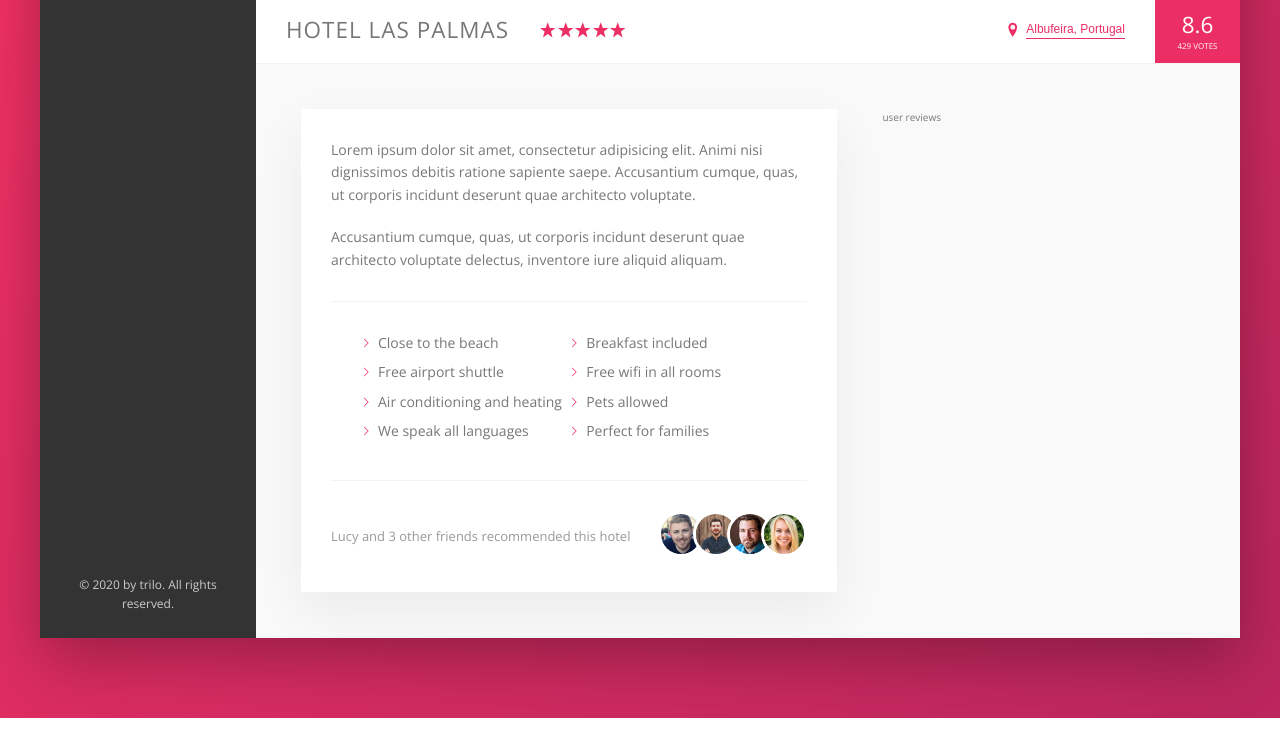
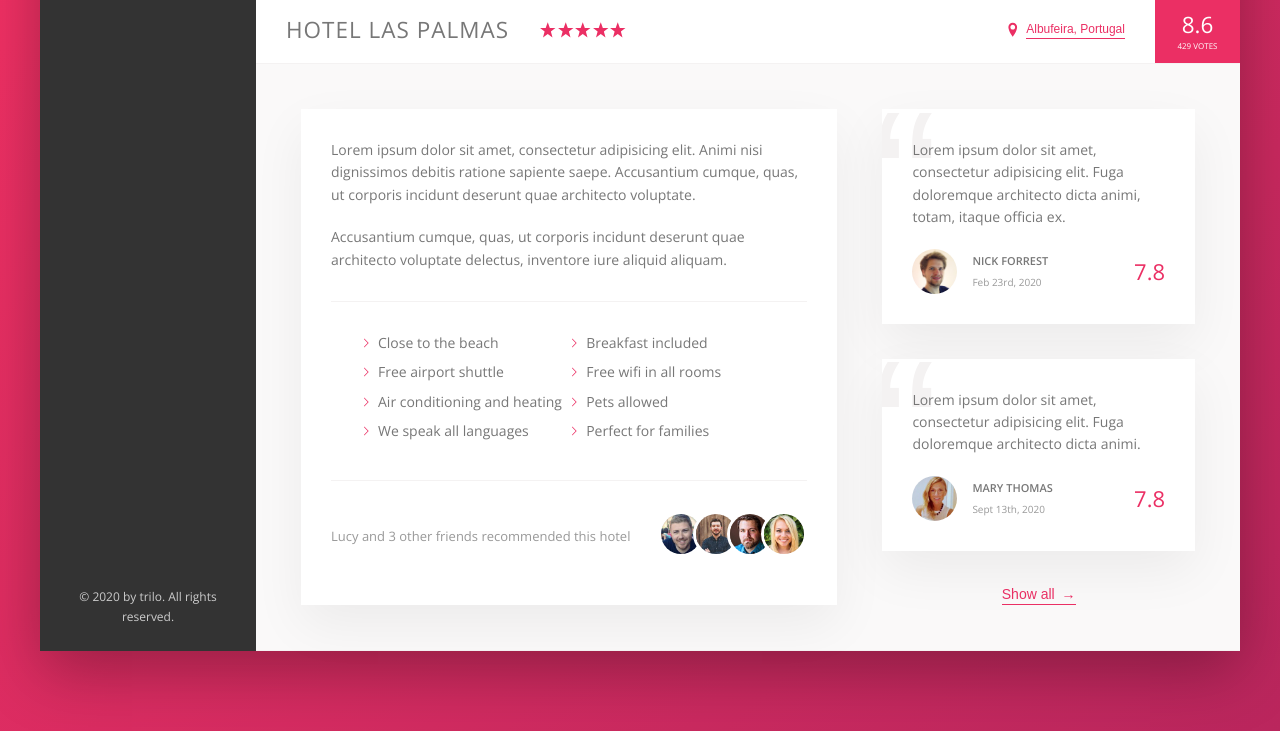
Before and after one commit to asinduvg/trillo, a website: page index.html in a window 1280 px wide. Shown: the part 538-1269 px from the top of the page. Drawn offline with nearby package versions, Linux system fonts and the light colour scheme.

Commit message:
user reviews section built

```diff
--- a/index.html
+++ b/index.html
@@ -194,7 +194,36 @@
                 </div>
               </div>
             </div>
-            <div class="user-reviews">user reviews</div>
+            <div class="user-reviews">
+              <figure class="review">
+                <blockquote class="review__text">
+                  Lorem ipsum dolor sit amet, consectetur adipisicing elit. Fuga
+                  doloremque architecto dicta animi, totam, itaque officia ex.
+                </blockquote>
+                <figcaption class="review__user">
+                  <img src="img/user.jpg" alt="user 1" class="review__photo" />
+                  <div class="review__user-box">
+                    <p class="review__user-name">Nick Forrest</p>
+                    <p class="review__user-date">Feb 23rd, 2020</p>
+                  </div>
+                  <div class="review__rating">7.8</div>
+                </figcaption>
+              </figure>
+              <figure class="review">
+                <blockquote class="review__text">
+                  Lorem ipsum dolor sit amet, consectetur adipisicing elit. Fuga doloremque architecto dicta animi.
+                </blockquote>
+                <figcaption class="review__user">
+                  <img src="img/user-2.jpg" alt="user 1" class="review__photo" />
+                  <div class="review__user-box">
+                    <p class="review__user-name">Mary Thomas</p>
+                    <p class="review__user-date">Sept 13th, 2020</p>
+                  </div>
+                  <div class="review__rating">7.8</div>
+                </figcaption>
+              </figure>
+              <button class="btn-inline">Show all <span>&rarr;</span></button>
+            </div>
           </div>
         </main>
       </div>
--- a/sass/_component.scss
+++ b/sass/_component.scss
@@ -272,8 +272,17 @@
   cursor: pointer;
   transition: all 0.2s;
 
+  & span {
+    margin-left: 0.3rem;
+    transition: margin-left 0.2s;
+  }
+
   &:hover {
     color: var(--color-grey-dark-1);
+
+    span {
+      margin-left: 0.8rem;
+    }
   }
 
   &:focus {
@@ -368,3 +377,66 @@
     }
   }
 }
+
+/////////////////////////////////////////////
+///// REVIEWS
+.review {
+  background-color: #fff;
+  box-shadow: var(--shadow-light);
+  padding: 3rem;
+  margin-bottom: 3.5rem;
+  position: relative;
+  overflow: hidden;
+
+  &__text {
+    margin-bottom: 2rem;
+    z-index: 10;
+    position: relative;
+  }
+
+  &__user {
+    display: flex;
+    align-items: center;
+  }
+
+  &__photo {
+    height: 4.5rem;
+    width: 4.5rem;
+    border-radius: 50%;
+    margin-right: 1.5rem;
+  }
+
+  &__user-box {
+    margin-right: auto;
+  }
+
+  &__user-name {
+    font-size: 1.1rem;
+    font-weight: 600;
+    text-transform: uppercase;
+    margin-bottom: 0.4rem;
+  }
+
+  &__user-date {
+    font-size: 1rem;
+    color: var(--color-grey-dark-3);
+  }
+
+  &__rating {
+    color: var(--color-primary);
+    font-size: 2.2rem;
+    font-weight: 300;
+  }
+
+  &::before {
+    content: "\201C";
+    position: absolute;
+    top: -2.75rem;
+    left: -1rem;
+    line-height: 1;
+    font-size: 20rem;
+    color: var(--color-grey-light-2);
+    font-family: sans-serif;
+    z-index: 1;
+  }
+}
--- a/sass/_layout.scss
+++ b/sass/_layout.scss
@@ -34,6 +34,7 @@
 }
 
 .detail {
+  font-size: 1.4rem;
   display: flex;
   padding: 4.5rem;
   background-color: var(--color-grey-light-1);
@@ -42,7 +43,6 @@
 
 .description {
   flex: 0 0 60%;
-  font-size: 1.4rem;
   margin-right: 4.5rem;
   padding: 3rem;
   background-color: #fff;
@@ -51,4 +51,7 @@
 
 .user-reviews {
   flex: 1;
+  display: flex;
+  flex-direction: column;
+  align-items: center;
 }
```
Also changed, not shown: css/style.css.
